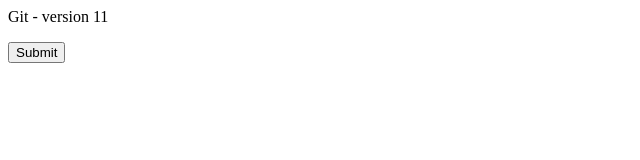
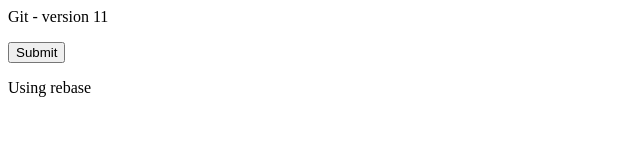
Before and after one commit to prerana510/splitmate, a plain HTML site: page index.html in a window 1280 px wide. Shown: the whole page, without its empty margins (0-640 px from the left). Drawn offline with Linux system fonts and the light colour scheme.

Commit message:
using rebase

```diff
--- a/index.html
+++ b/index.html
@@ -6,5 +6,7 @@
         <p>Git - version 11</p>
 
         <button>Submit</button>
+
+        <p>Using rebase</p>
     </body>
 </html>
```
